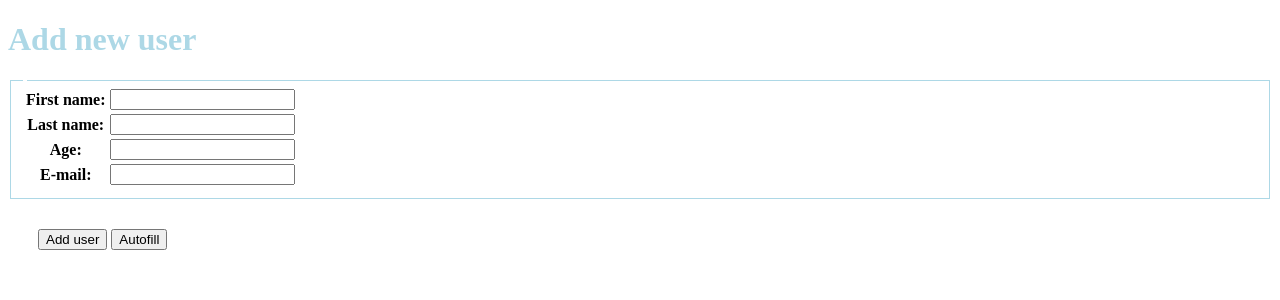
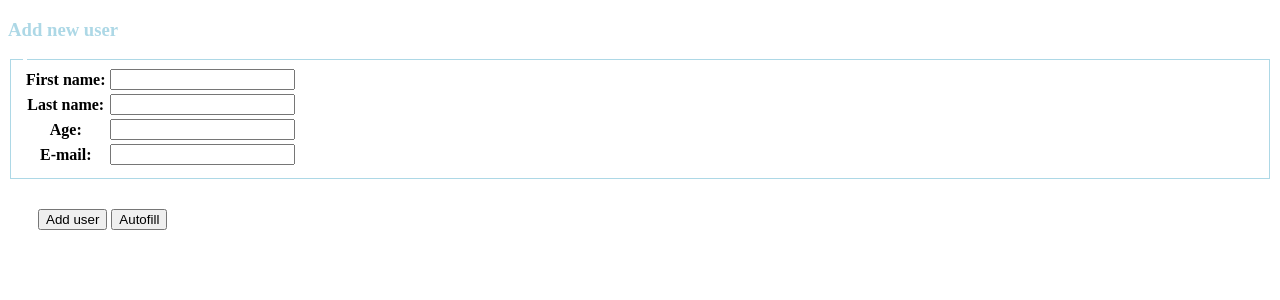
Before and after one commit to yanahlazkova/DjangoLibrarySystem, a Django app: template formsUsers/users/templates/user_detail.html in a window 1280 px wide. Shown: the top 300 px of the page. Run offline with Django 5.2, Linux system fonts and the light colour scheme; the template is opened without the code that fills it: values that come from a table or form of the project are taken from there, others are empty; some libraries are stand-ins or nearby versions.

Commit message:
незначні виправлення

```diff
--- a/forms/users/templates/master.html
+++ b/forms/users/templates/master.html
@@ -11,6 +11,7 @@
         <ul>
           <li><a href="/">Home</a></li>
           <li><a href="{% url 'users' %}">Users</a></li>
+<!--          <li><a href="{% url 'books' %}">Users</a></li>-->
         </ul>
     </div>
 
--- a/formsUsers/users/templates/user_detail.html
+++ b/formsUsers/users/templates/user_detail.html
@@ -4,7 +4,7 @@
     <link rel="stylesheet" href="{% static 'modal_user.css' %}">
 
 <body>
-    <h1 style="color: lightblue;">Add new user</h1>
+    <h3 style="color: lightblue;">Add new user</h3>
 
     <form id="formUser" action="{% url 'add_user' %}" method="post">
         {% csrf_token %}
```
